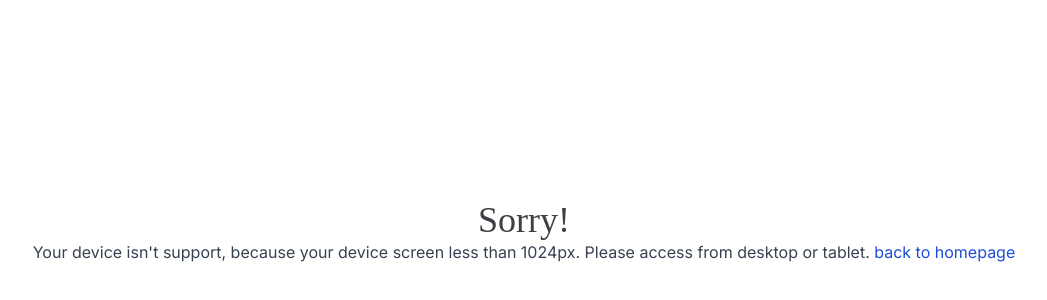
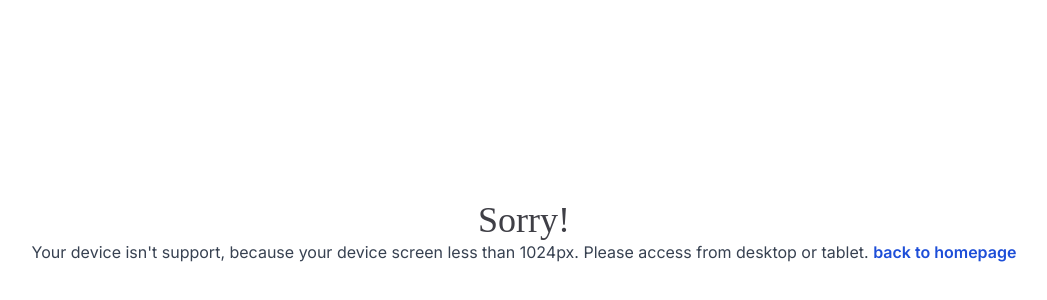
Before and after one commit to faruuhan/v2-personal-website, a Nuxt app: page /support in a window 1280 px wide. Shown: the part 168-468 px from the top of the page, without its empty margins (116-1163 px from the left). Built offline with nearby package versions, Linux system fonts and the light colour scheme; a web font is replaced by a local one.

Commit message:
update page support

```diff
--- a/pages/support.vue
+++ b/pages/support.vue
@@ -5,7 +5,9 @@
       <p class="font-sans text-center text-gray-700">
         Your device isn't support, because your device screen less than 1024px.
         Please access from desktop or tablet.
-        <NuxtLink to="/" class="font-sans text-blue-700 hover:text-blue-500"
+        <NuxtLink
+          to="/"
+          class="font-sans font-semibold text-blue-700 hover:text-blue-500 hover:underline"
           >back to homepage</NuxtLink
         >
       </p>
```
